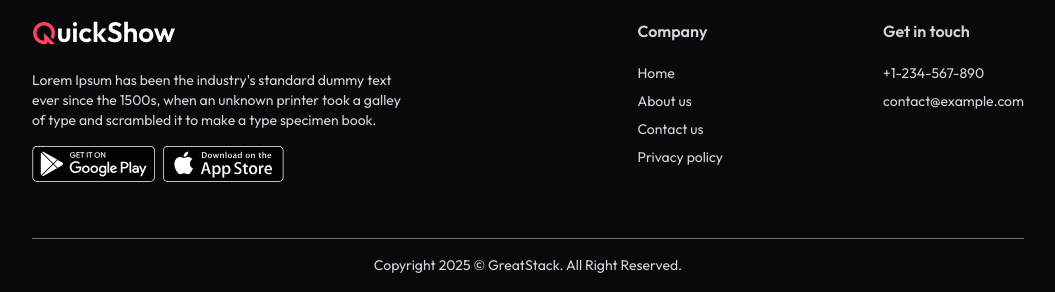
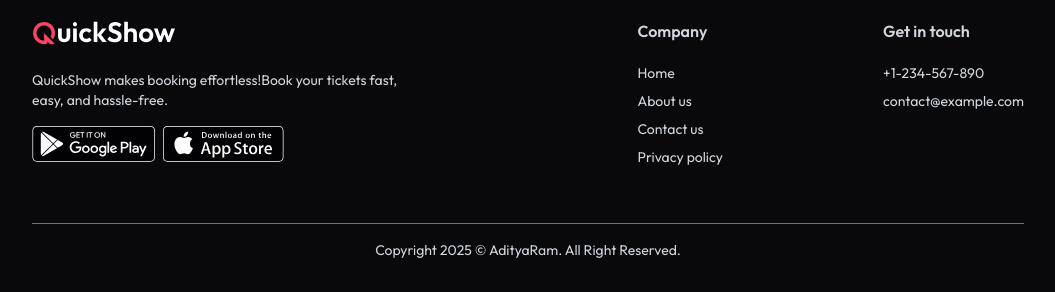
Before and after one commit to Adityavar1/QuickShow-Live, a React (Vite) app in the folder client/: page / in a window 1280 px wide. Shown: the part 2155-2447 px from the top of the page, without its empty margins (112-1167 px from the left). Built offline with nearby package versions, Linux system fonts and the light colour scheme; no server answers.

Commit message:
Update Footer.jsx

```diff
--- a/client/src/components/Footer.jsx
+++ b/client/src/components/Footer.jsx
@@ -8,7 +8,7 @@ const Footer = () => {
                 <div className="md:max-w-96">
                     <img className="w-36 h-auto" src={assets.logo} alt="logo" />
                     <p className="mt-6 text-sm">
-                        Lorem Ipsum has been the industry's standard dummy text ever since the 1500s, when an unknown printer took a galley of type and scrambled it to make a type specimen book.
+                        QuickShow makes booking effortless!Book your tickets fast, easy, and hassle-free.
                     </p>
                     <div className="flex items-center gap-2 mt-4">
                         <img src={assets.googlePlay} alt="google play" className="h-9 w-auto" />
@@ -35,7 +35,7 @@ const Footer = () => {
                 </div>
             </div>
             <p className="pt-4 text-center text-sm pb-5">
-                Copyright {new Date().getFullYear()} © GreatStack. All Right Reserved.
+                Copyright {new Date().getFullYear()} © AdityaRam. All Right Reserved.
             </p>
         </footer>
   )
```
